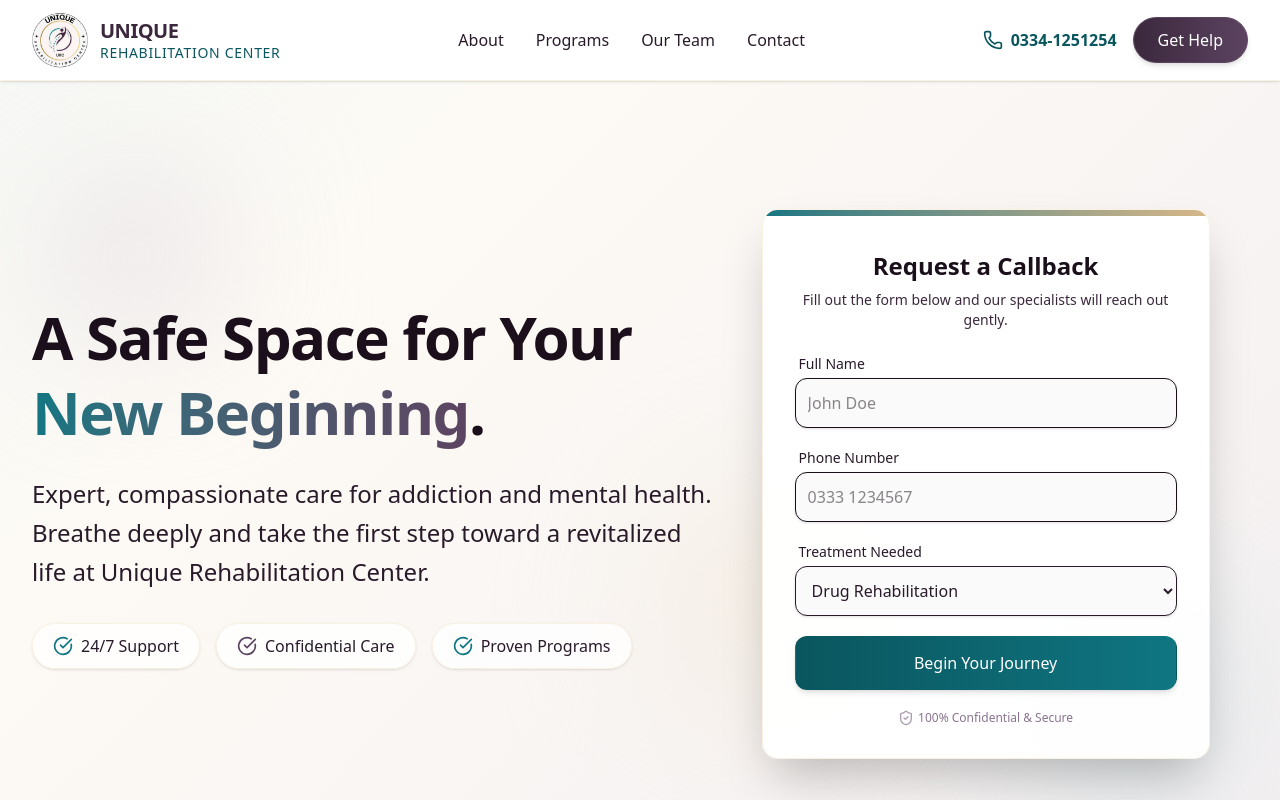
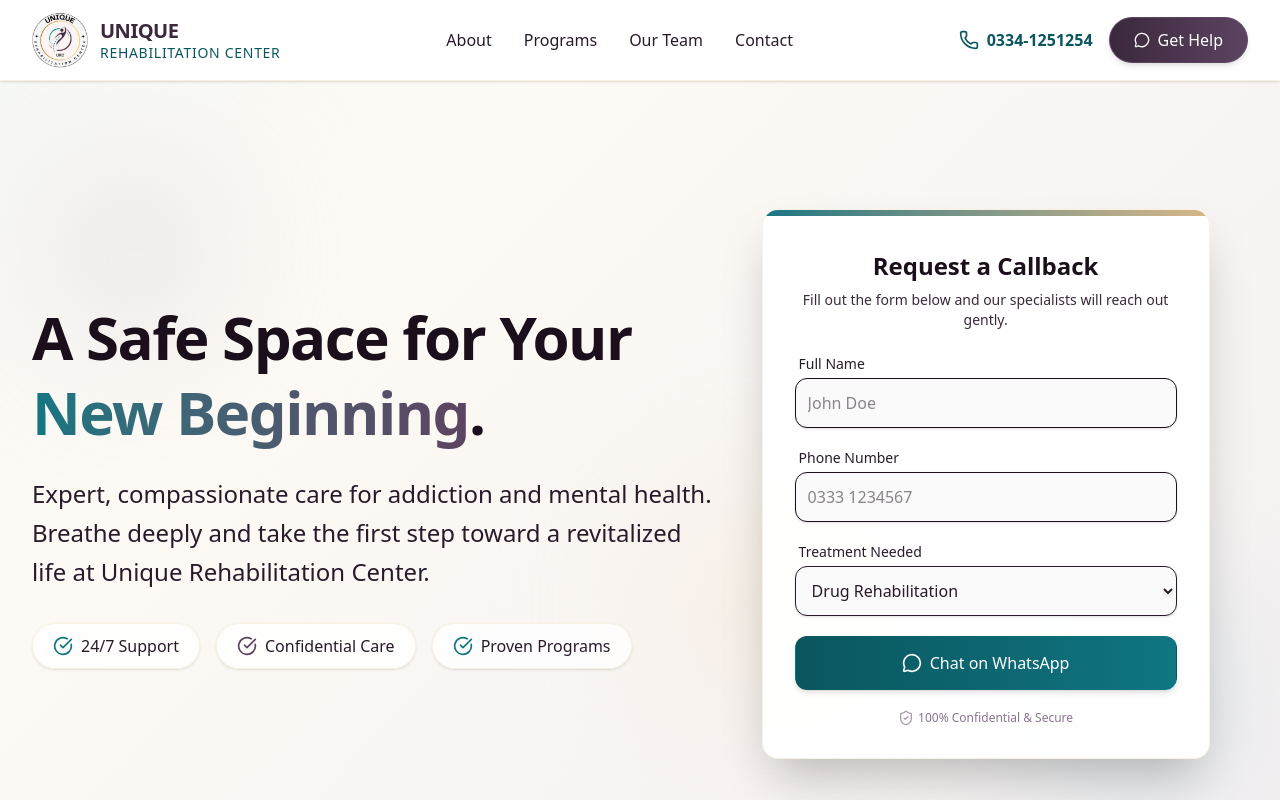
Before and after one commit to umairmustafaa/hospital-website, a Next.js app: page / in a window 1280 px wide. Shown: the top 800 px of the page. Built offline with nearby package versions, Linux system fonts and the light colour scheme.

Commit message:
feat: redirect forms and buttons to whatsapp

```diff
--- a/src/app/page.tsx
+++ b/src/app/page.tsx
@@ -1,7 +1,23 @@
+"use client";
+
 import Image from "next/image";
-import { Phone, CheckCircle, ShieldCheck, HeartPulse, UserCheck, MapPin } from "lucide-react";
+import { Phone, CheckCircle, ShieldCheck, HeartPulse, UserCheck, MapPin, MessageCircle } from "lucide-react";
 
 export default function Home() {
+  const handleWhatsAppRedirect = (e: React.FormEvent<HTMLFormElement>) => {
+    e.preventDefault();
+    const formData = new FormData(e.currentTarget);
+    const name = formData.get("name");
+    const phone = formData.get("phone");
+    const service = formData.get("service");
+
+    const message = `Hello Unique Rehabilitation Center!\n\nI would like to request a callback.\n\n*Name:* ${name}\n*Phone:* ${phone}\n*Treatment Needed:* ${service}`;
+    const encodedMessage = encodeURIComponent(message);
+    const whatsappUrl = `https://wa.me/923341251254?text=${encodedMessage}`;
+
+    window.open(whatsappUrl, "_blank");
+  };
+
   return (
     <div className="min-h-screen bg-surface-50 text-primary-900 font-sans transition-colors duration-500">
       {/* Navigation */}
@@ -34,8 +50,8 @@ export default function Home() {
                 <Phone className="w-5 h-5 mr-2 animate-pulse" />
                 <span>0334-1251254</span>
               </a>
-              <a href="#hero-form" className="bg-gradient-to-r from-primary-600 to-primary-500 hover:from-primary-700 hover:to-primary-600 text-white px-5 py-2 md:px-6 md:py-2.5 rounded-full font-medium transition-all shadow-md hover:shadow-lg transform hover:-translate-y-0.5 text-sm md:text-base whitespace-nowrap border border-primary-500">
-                Get Help
+              <a href="https://wa.me/923341251254" target="_blank" rel="noreferrer" className="bg-gradient-to-r from-primary-600 to-primary-500 hover:from-primary-700 hover:to-primary-600 text-white px-5 py-2 md:px-6 md:py-2.5 rounded-full font-medium transition-all shadow-md hover:shadow-lg transform hover:-translate-y-0.5 text-sm md:text-base whitespace-nowrap border border-primary-500 flex items-center">
+                <MessageCircle className="w-4 h-4 mr-2" /> Get Help
               </a>
             </div>
           </div>
@@ -75,26 +91,26 @@ export default function Home() {
               <div className="absolute top-0 left-0 w-full h-1.5 bg-gradient-to-r from-accent-500 to-gold-400"></div>
               <h2 className="text-2xl font-bold mb-2 text-center text-primary-900 mt-2">Request a Callback</h2>
               <p className="text-sm text-primary-600 mb-6 text-center">Fill out the form below and our specialists will reach out gently.</p>
-              <form className="space-y-5">
+              <form className="space-y-5" onSubmit={handleWhatsAppRedirect}>
                 <div>
                   <label htmlFor="name" className="block text-sm font-medium text-primary-700 ml-1 mb-1">Full Name</label>
-                  <input type="text" id="name" className="block w-full rounded-xl border-gold-200 shadow-sm focus:border-accent-400 focus:ring-accent-400 bg-surface-50 border p-3 transition-colors outline-none" placeholder="John Doe" />
+                  <input type="text" id="name" name="name" required className="block w-full rounded-xl border-gold-200 shadow-sm focus:border-accent-400 focus:ring-accent-400 bg-surface-50 border p-3 transition-colors outline-none" placeholder="John Doe" />
                 </div>
                 <div>
                   <label htmlFor="phone" className="block text-sm font-medium text-primary-700 ml-1 mb-1">Phone Number</label>
-                  <input type="tel" id="phone" className="block w-full rounded-xl border-gold-200 shadow-sm focus:border-accent-400 focus:ring-accent-400 bg-surface-50 border p-3 transition-colors outline-none" placeholder="0333 1234567" />
+                  <input type="tel" id="phone" name="phone" required className="block w-full rounded-xl border-gold-200 shadow-sm focus:border-accent-400 focus:ring-accent-400 bg-surface-50 border p-3 transition-colors outline-none" placeholder="0333 1234567" />
                 </div>
                 <div>
                   <label htmlFor="service" className="block text-sm font-medium text-primary-700 ml-1 mb-1">Treatment Needed</label>
-                  <select id="service" className="block w-full rounded-xl border-gold-200 shadow-sm focus:border-accent-400 focus:ring-accent-400 bg-surface-50 border p-3 transition-colors text-primary-700 outline-none">
+                  <select id="service" name="service" className="block w-full rounded-xl border-gold-200 shadow-sm focus:border-accent-400 focus:ring-accent-400 bg-surface-50 border p-3 transition-colors text-primary-700 outline-none">
                     <option>Drug Rehabilitation</option>
                     <option>Mental Health Counseling</option>
                     <option>Detoxification</option>
                     <option>Not Sure / Other</option>
                   </select>
                 </div>
-                <button type="button" className="w-full flex justify-center py-3.5 px-4 border border-transparent rounded-xl shadow-md text-base font-medium text-white bg-gradient-to-r from-accent-600 to-accent-500 hover:from-accent-700 hover:to-accent-600 focus:outline-none focus:ring-2 focus:ring-offset-2 focus:ring-accent-400 transition-all transform hover:-translate-y-0.5">
-                  Begin Your Journey
+                <button type="submit" className="w-full flex justify-center items-center py-3.5 px-4 border border-transparent rounded-xl shadow-md text-base font-medium text-white bg-gradient-to-r from-accent-600 to-accent-500 hover:from-accent-700 hover:to-accent-600 focus:outline-none focus:ring-2 focus:ring-offset-2 focus:ring-accent-400 transition-all transform hover:-translate-y-0.5">
+                  <MessageCircle className="w-5 h-5 mr-2" /> Chat on WhatsApp
                 </button>
                 <p className="text-xs text-primary-400 text-center mt-4 flex items-center justify-center">
                   <ShieldCheck className="w-4 h-4 mr-1 opacity-70" /> 100% Confidential & Secure
@@ -336,7 +352,7 @@ export default function Home() {
               <ul className="space-y-3 font-light">
                 <li><a href="#about" className="hover:text-gold-400 transition-colors flex items-center"><span className="w-1.5 h-1.5 rounded-full bg-accent-500 mr-2"></span>About Us</a></li>
                 <li><a href="#programs" className="hover:text-gold-400 transition-colors flex items-center"><span className="w-1.5 h-1.5 rounded-full bg-primary-400 mr-2"></span>Our Programs</a></li>
-                <li><a href="#hero-form" className="hover:text-gold-400 transition-colors flex items-center"><span className="w-1.5 h-1.5 rounded-full bg-accent-500 mr-2"></span>Request Callback</a></li>
+                <li><a href="https://wa.me/923341251254" target="_blank" rel="noreferrer" className="hover:text-gold-400 transition-colors flex items-center"><span className="w-1.5 h-1.5 rounded-full bg-accent-500 mr-2"></span>Chat on WhatsApp</a></li>
               </ul>
             </div>
             <div>
```
